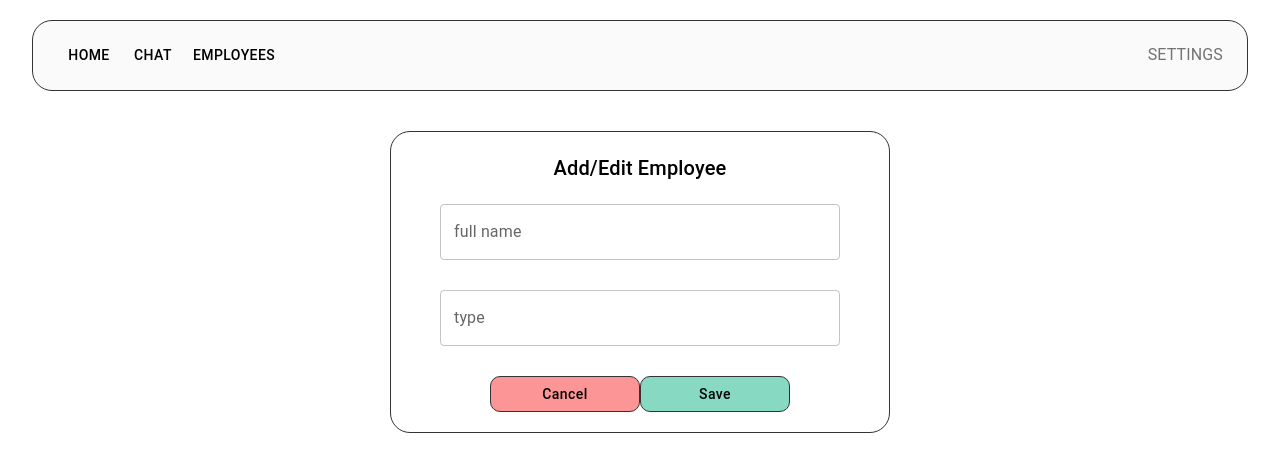
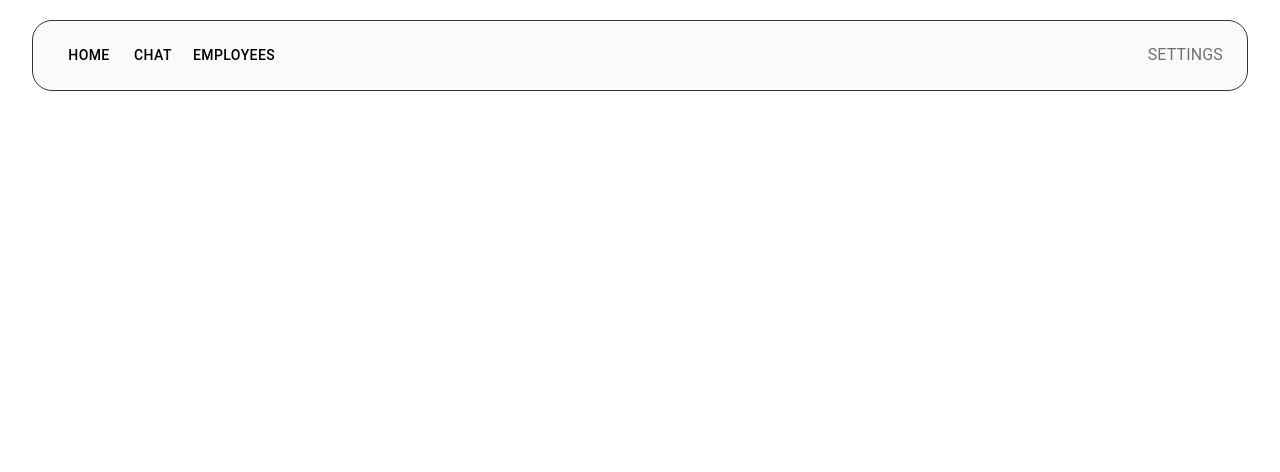
Before and after one commit to CluelessBiker/quint-mui, a React (Create React App) app in the folder my-app/: page /settings in a window 1280 px wide. Shown: the top 472 px of the page. Built offline with nearby package versions, Linux system fonts and the light colour scheme.

Commit message:
Create skeleton for settings page.

```diff
--- a/my-app/src/App.tsx
+++ b/my-app/src/App.tsx
@@ -1,6 +1,5 @@
 import { BrowserRouter, Route, Routes } from 'react-router-dom';
 import './App.css';
-import ModalAddEditEmployee from './modules/modals/components/ModalAddEditEmployee';
 import NavbarTwo from './modules/navbar/components/NavbarTwo';
 import EmployeesPage from './pages/EmployeesPage';
 import HomePage from './pages/HomePage';
@@ -19,7 +18,6 @@ function App() {
           <Route path="/dashboard" element={<h1>dashboard</h1>}/>
         </Routes>
       </BrowserRouter>
-      <ModalAddEditEmployee/>
     </div>
   );
 }
```
Also changed, not shown: my-app/src/pages/SettingsPage.tsx (added, +13 -0 lines).
